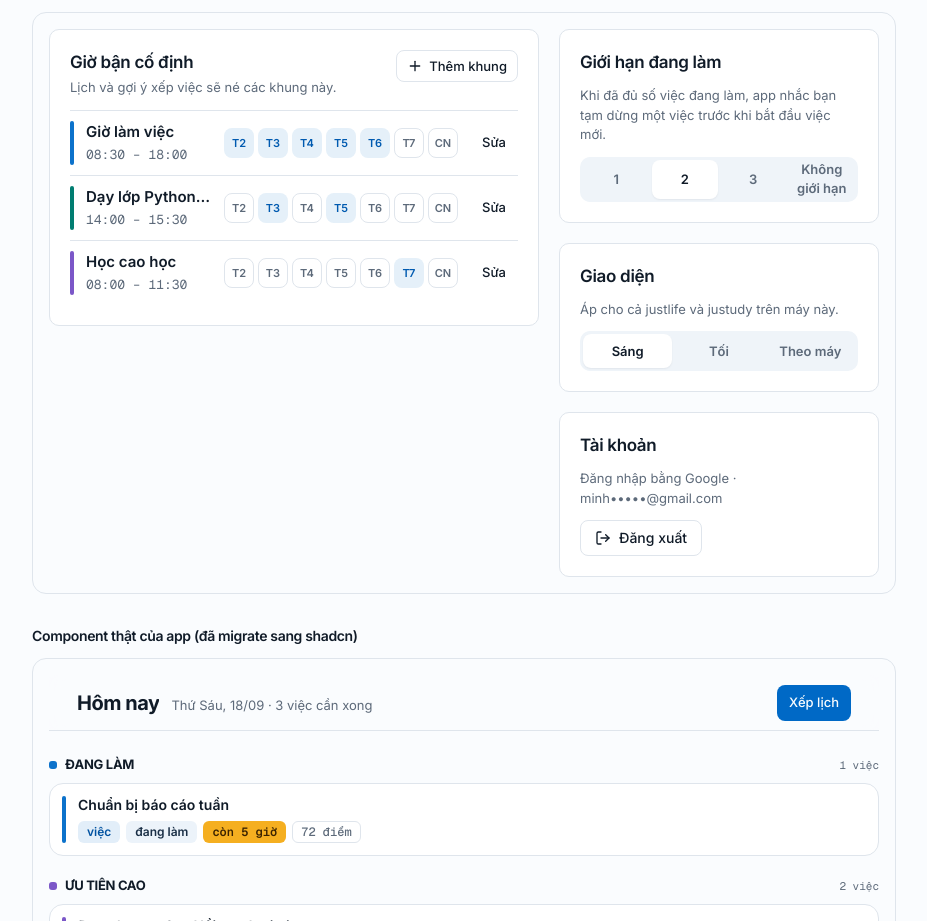
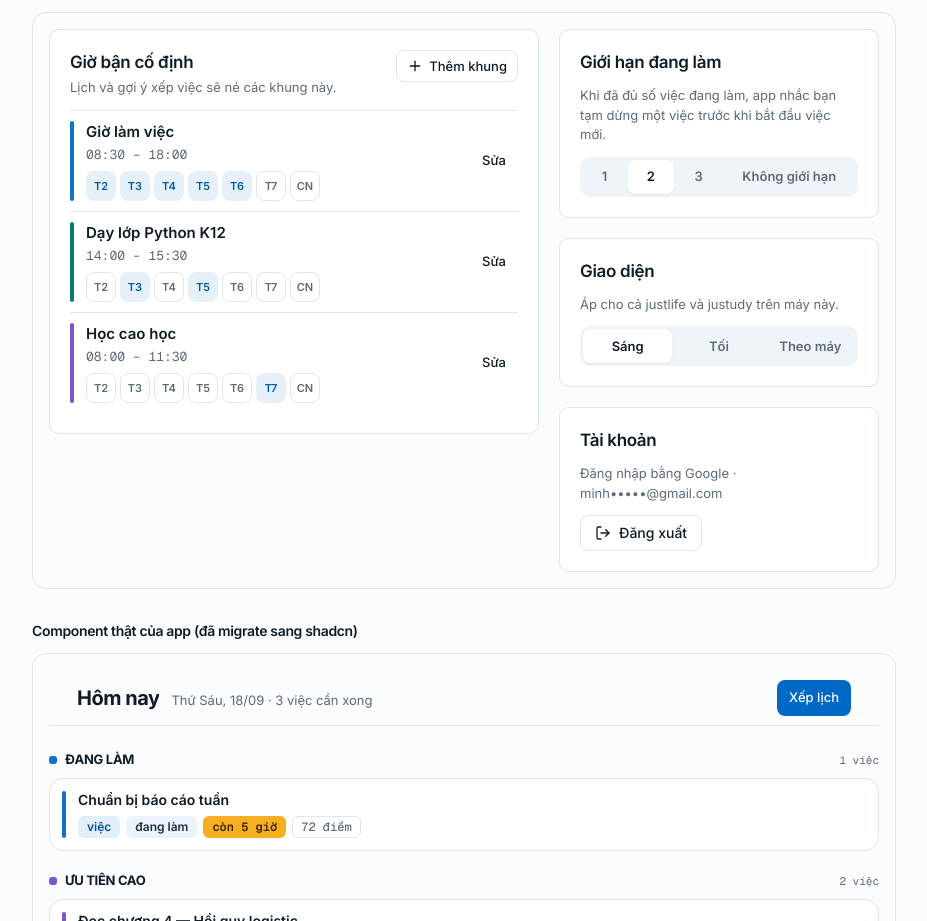
Before and after one commit to justinnguyendsa/justlife, a Next.js app: page /ui-kit in a window 1280 px wide. Shown: the part 6983-7904 px from the top of the page, without its empty margins (176-1103 px from the left). Built offline with nearby package versions, Linux system fonts and the light colour scheme; no server answers.

Commit message:
fix(ui): P2.5 nhãn "Không giới hạn" không xuống dòng, hàng giờ bận tự xuống dòng theo bề rộng thẻ
Co-Authored-By: Claude Opus 5.5 <noreply@anthropic.com>

```diff
--- a/src/app/(app)/settings/FixedList.tsx
+++ b/src/app/(app)/settings/FixedList.tsx
@@ -13,11 +13,11 @@ export function FixedList({ fixed, onEdit }: { fixed: FixedSchedule[]; onEdit: (
     return <p className="text-muted-foreground border-t pt-3 text-[13px]">Chưa có giờ bận nào. Thêm giờ làm, giờ dạy, giờ học để Lịch tự né.</p>;
   }
   return (
-    <ul className="flex flex-col">
+    <ul className="@container flex flex-col">
       {fixed.map((f) => (
         <li key={f.id} className="flex items-center gap-3 border-t py-2.5">
           <span className={cn("w-1 self-stretch rounded-full", areaBarClass(f.area))} aria-hidden="true" />
-          <div className="flex min-w-0 flex-1 flex-col gap-1.5 md:flex-row md:items-center md:gap-3">
+          <div className="flex min-w-0 flex-1 flex-col gap-1.5 @[560px]:flex-row @[560px]:items-center @[560px]:gap-3">
             <div className="flex min-w-0 flex-1 flex-col gap-0.5">
               <span className="truncate text-[15px] font-semibold">{f.label}</span>
               <span className="text-muted-foreground font-mono text-[13px]">{minToHHMM(f.startMin)} – {minToHHMM(f.endMin)}</span>
--- a/src/app/(app)/settings/SettingsClient.tsx
+++ b/src/app/(app)/settings/SettingsClient.tsx
@@ -71,7 +71,7 @@ export function SettingsClient({ fixed, wip, account }: { fixed: FixedSchedule[]
         <section aria-labelledby="set-wip" className="bg-card flex flex-col gap-3 rounded-lg border p-5">
           <h2 id="set-wip" className="text-[17px] leading-6 font-semibold">Giới hạn đang làm</h2>
           <p className="text-muted-foreground text-[13px]">Khi đã đủ số việc đang làm, app nhắc bạn tạm dừng một việc trước khi bắt đầu việc mới.</p>
-          <Segmented options={wipOptions} value={w} onChange={saveWip} ariaLabel="Số việc đang làm cùng lúc" />
+          <Segmented options={wipOptions} value={w} onChange={saveWip} ariaLabel="Số việc đang làm cùng lúc" className="flex [&>button]:flex-auto [&>button]:px-3 [&>button]:whitespace-nowrap" />
         </section>
 
         <section aria-labelledby="set-theme" className="bg-card flex flex-col gap-3 rounded-lg border p-5">
--- a/src/components/Segmented.tsx
+++ b/src/components/Segmented.tsx
@@ -2,10 +2,10 @@
 import { cn } from "@/lib/utils";
 
 // Nhóm nút chọn 1 (role radio) — dùng cho mảng, công sức, tác động.
-// `value` rỗng = chưa chọn mục nào (vd. công sức chưa đặt).
-export function Segmented({ options, value, onChange, ariaLabel }: { options: { value: string; label: string }[]; value: string; onChange: (v: string) => void; ariaLabel: string }) {
+// `value` rỗng = chưa chọn mục nào (vd. công sức chưa đặt). `className` để đổi cách chia cột (vd. nhãn dài).
+export function Segmented({ options, value, onChange, ariaLabel, className }: { options: { value: string; label: string }[]; value: string; onChange: (v: string) => void; ariaLabel: string; className?: string }) {
   return (
-    <div role="radiogroup" aria-label={ariaLabel} className="bg-muted grid auto-cols-fr grid-flow-col gap-0.5 rounded-[10px] p-[3px]">
+    <div role="radiogroup" aria-label={ariaLabel} className={cn("bg-muted grid auto-cols-fr grid-flow-col gap-0.5 rounded-[10px] p-[3px]", className)}>
       {options.map((o) => {
         const on = o.value === value;
         return (
```
